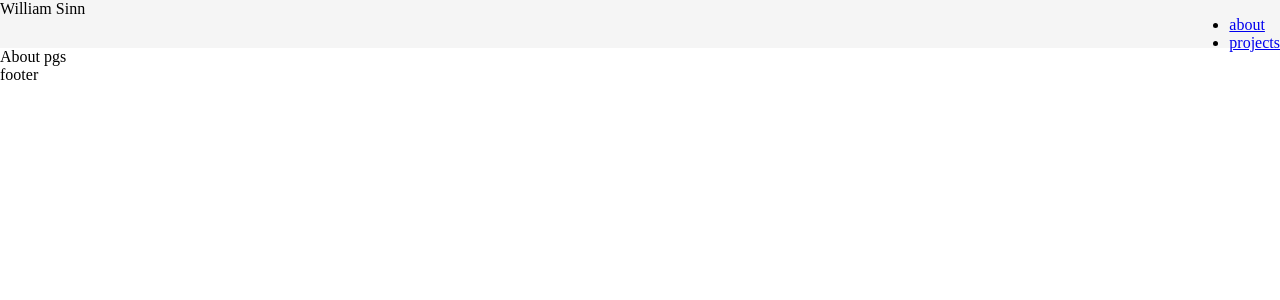
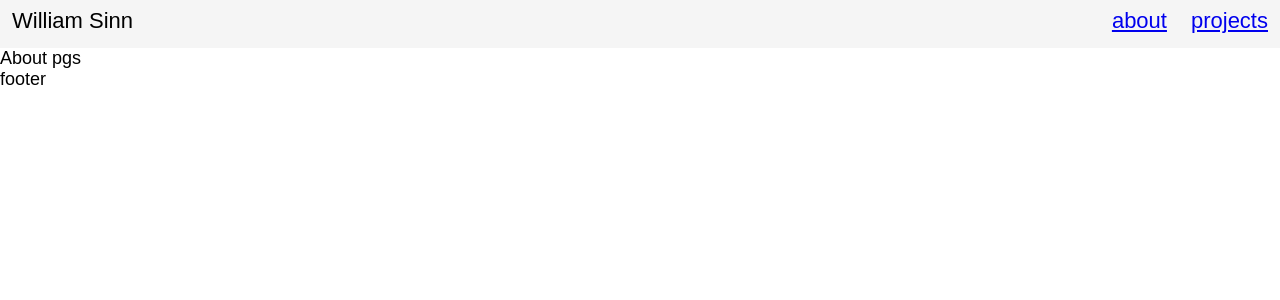
Before and after one commit to willsinn/ws-portfolio, a React (Create React App) app: page / in a window 1280 px wide. Shown: the top 300 px of the page. Built offline with nearby package versions, Linux system fonts and the light colour scheme; the HTML template or start-up script is replaced by a standard one.

Commit message:
remove ul-li, add font-family & refactor elems

```diff
--- a/src/App.css
+++ b/src/App.css
@@ -1,3 +1,14 @@
+body {
+  font-family: sans-serif;
+  font-size: 18px;
+}
+/* ul {
+  display: flex;
+}
+li {
+  list-style: none;
+  text-decoration: none;
+} */
 .app {
   height: 100%;
   width: 100%;
@@ -9,3 +20,10 @@
   height: 48px;
   width: 100%;
 }
+.navbar-btn {
+  font-size: 22px;
+  padding: 8px 12px;
+}
+.horz-wrap {
+  display: flex;
+}
--- a/src/components/Navbar.js
+++ b/src/components/Navbar.js
@@ -7,18 +7,14 @@ const Navbar = () => {
       <div className="navbar-btn">
         <span className="navbar-name">William Sinn</span>
       </div>
-      <ul>
-        <li>
+      <div className="horz-wrap">
         <div className="navbar-btn">
           <Link to="/about">about</Link>
         </div>
-        </li>
-        <li>
         <div className="navbar-btn">
           <Link to="/projects">projects</Link>
         </div>
-        </li>
-      </ul>
+      </div>
     </div>
   );
 };
```
Lines whose indentation alone changed are shown as unchanged.
